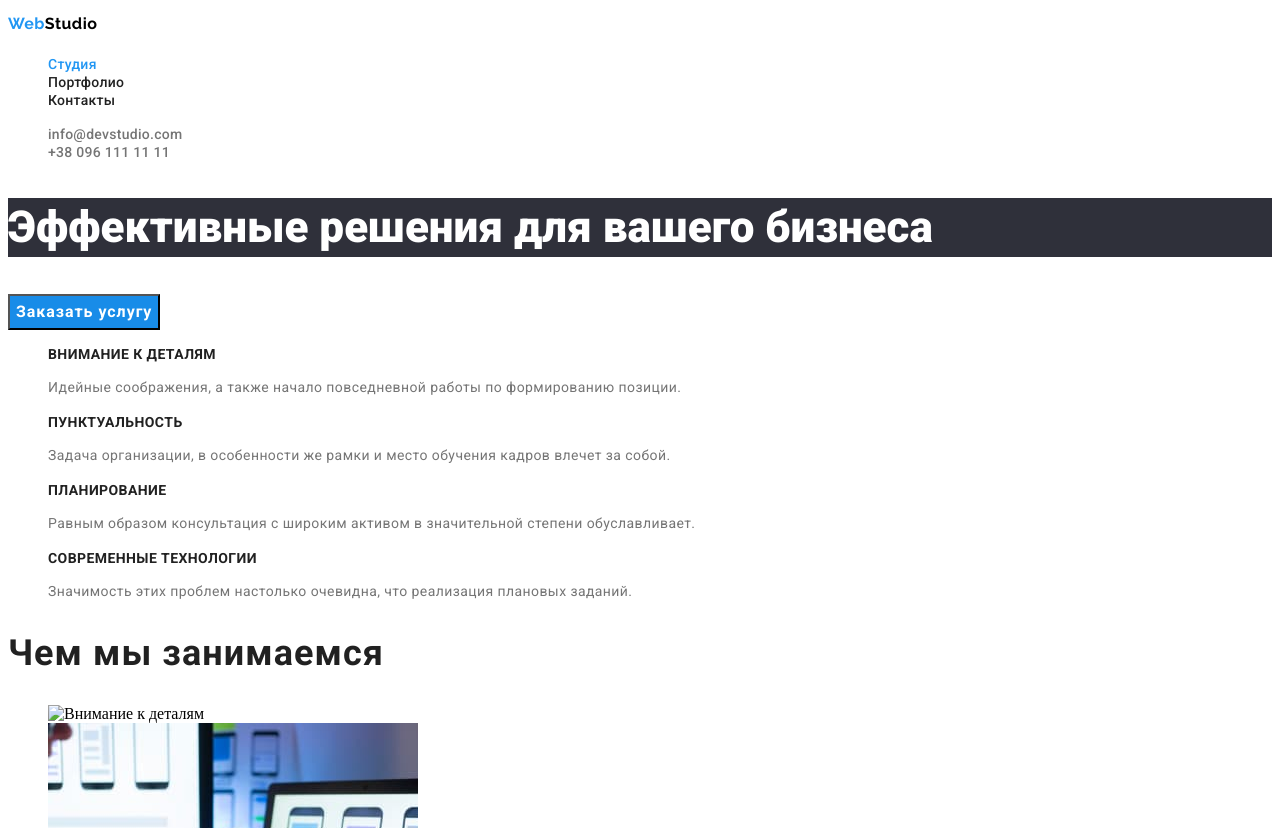
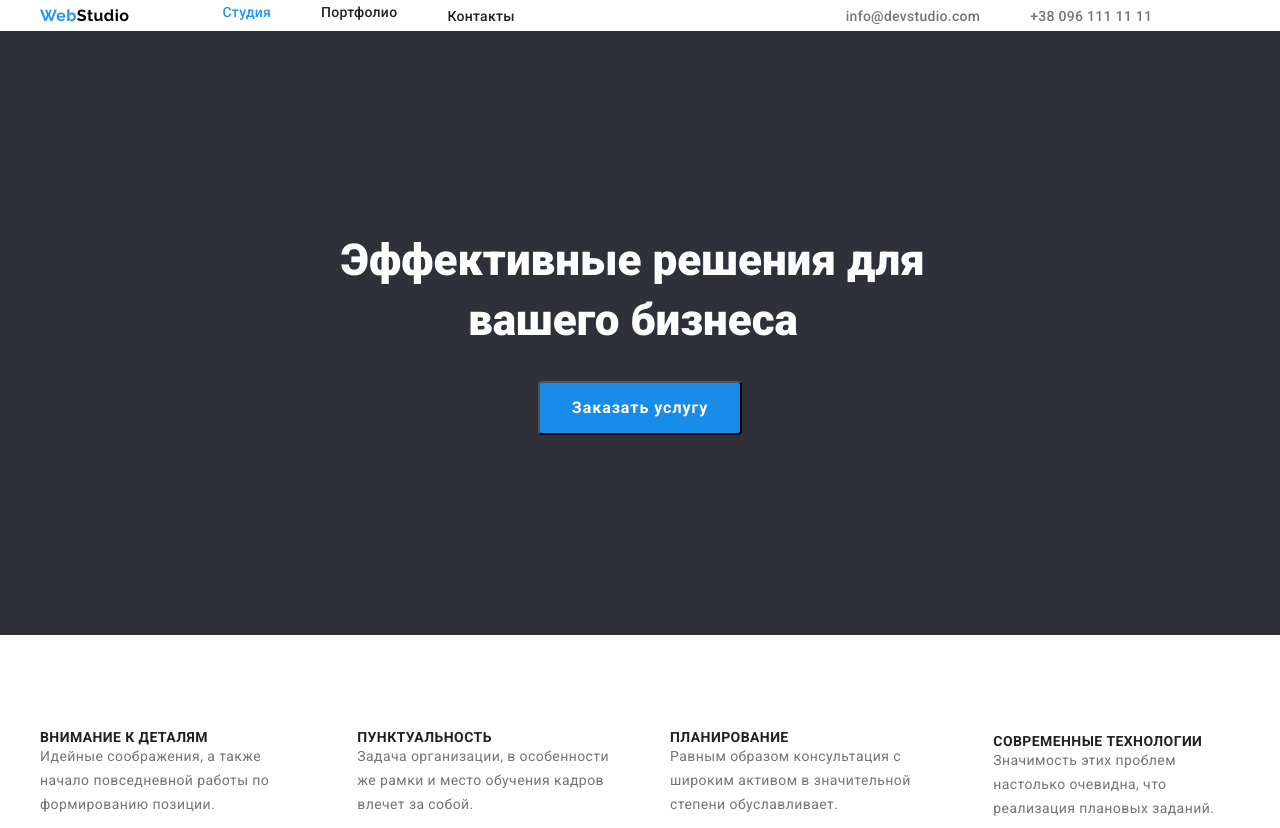
Before and after one commit to gigabyte11/goit-markup-hw-03, a plain HTML site: page index.html in a window 1280 px wide. Shown: the top 828 px of the page. Drawn offline with nearby package versions, Linux system fonts and the light colour scheme.

Commit message:
Зроблено оформлення першої сторінки index.html

```diff
--- a/css/styles.css
+++ b/css/styles.css
@@ -1,5 +1,77 @@
 /*Стилізація верхнього меню секції HEADER*/
+/*Обнуление отступов*/
+h1,
+h2,
+h3,
+h4,
+h5,
+h6,
+p {
+    margin-top: 0;
+    margin-bottom: 0;
+}
 
+ul,ol{
+    margin-top: 0;
+    margin-bottom: 0;
+    padding-left: 0;
+    list-style: none;
+}
+
+img{
+    display: block;
+}
+/*Обнуление отступов*/
+.container
+{
+    width: 1200px;
+    margin: 0 auto;
+}
+
+/*header*/
+.header-container
+{
+    display: flex;
+    align-items: center;
+}
+.navigation
+{
+    display: flex;
+    align-items: center;
+}
+.menu
+{
+    display: flex;
+    align-items: center;
+}
+.adress
+{
+    display: flex;
+    align-items: center;
+}
+
+.logo
+{
+    margin-right: 93px;
+}
+.list:not(:last-child)
+{
+    margin-right: 50px;
+}
+
+.list-adress
+{
+    list-style: none; /*прибирає точки в списку*/
+    margin-right: auto;
+}
+.mail-link
+{
+    margin-left: 331px;
+}
+.tel-link
+{
+    margin-left: 50px;
+}
 /*Логотип WebStudio*/
 .logo{
     font-family: Raleway;
@@ -7,6 +79,7 @@
     font-weight: bold; s
     font-size: 26px;
     line-height: 31px;
+
 /* identical to box height */
     letter-spacing: 0.03em;
     color: #2196F3;
@@ -82,6 +155,21 @@
 
 
 /*Стилізація секції HERO*/
+.section-hero
+{
+    background: #2f303a;
+    text-align: center;
+    padding-top: 200px;
+    padding-bottom: 200px;
+}
+.hero-z
+{
+    align-items: center;
+    width: 696px;
+    margin-left: 245px;
+    margin-bottom: 30px;
+
+}
 .hero-z
 {
     font-family: Roboto;
@@ -90,27 +178,53 @@
     font-size: 44px;
     line-height: 1.36;
     color: #FFFFFF;
-    background: #2f303a;
 }
+
 .modal-btn
 {
  background: #188ce8;
+ border-radius:4px ;
+ padding: 10px 32px;
  font-family: Roboto;
  font-style: normal;
  font-weight: bold;
  font-size: 16px;
  line-height: 30px;
  /* identical to box height, 187% */
-    display: flex;
  align-items: center;
  text-align: center;
  letter-spacing: 0.06em;
+ border-radius:4px ;
  color: #FFFFFF;
  cursor: pointer;
 }
 
 /*Стилізація секцій */
 /*Секція особенності Section-1*/
+.section
+{
+    padding-top: 94px;
+    padding-bottom: 94px;
+}
+.features-container
+{
+    display: flex;
+    align-items: center;
+}
+.features-menu
+{
+    display: flex;
+    align-items: center;
+}
+/*.list{
+    width: 270px;
+}
+.list:not(:last-child)
+{
+    margin-right: 30px;
+}
+
+*/
 .hero-list
 {
     font-family: Roboto;
@@ -144,10 +258,32 @@
     line-height: 1.16;
     letter-spacing: 0.03em;
     color: #212121;
+    margin-bottom: 50px;
+    text-align: center;
 }
 
+.work-section
+{
+    display: flex;
+    align-items: center;
+}
+.list1:not(:last-child)
+{
+    margin-right: 30px;
+    list-style: none;
+}
 
 /*Секція наша команда Section-3*/
+.section3
+{
+    background: #f5f4fa;
+
+}
+.team-work
+{
+    display: flex;
+    align-items: center;
+}
 .section-our-team
 {
     font-family: Roboto;
@@ -156,7 +292,10 @@
     font-size: 16px;
     line-height: 1.19;
     letter-spacing: 0.03em;
+    text-align: center;
     color: #212121;
+    margin-top: 30px;
+    margin-bottom: 10px;
 }
 .section-profession
 {
@@ -167,6 +306,7 @@
     font-size: 16px;
     line-height: 1.19;
     letter-spacing: 0.03em;
+    text-align: center;
     color: #757575;
 }
 /*Стилізація секяції footer*/
@@ -174,7 +314,15 @@
 .footer
 {
     background: #2F303A;
+    padding-top: 60px;
+    right: 252px;
 }
+/*.footer-container
+{
+    width: 1200px;
+    right: 252px;
+}*/
+
 .logo-footer
 {
     font-family: Raleway;
@@ -198,6 +346,11 @@
 {
     color:white
 }
+.adress-list
+{
+    padding-top:  20px;
+    padding-bottom: 60px;
+}
 .footer-adres-1
 {
     font-family: Roboto;
@@ -220,6 +373,14 @@
     color: rgba(255, 255, 255, 0.6);
     text-decoration: none;
 }
+
+.list:not(:last-child)
+{
+    margin-bottom: 9px;
+}
+
+
+
 
 /*portfolio.html*/
 /*Стилізація та сторінки portfolio*/
--- a/index.html
+++ b/index.html
@@ -8,11 +8,13 @@
     <link rel="preconnect" href="https://fonts.gstatic.com">
     <link
         href="https://fonts.googleapis.com/css2?family=Raleway:wght@700&family=Roboto:wght@400;500;700;900&display=swap" rel="stylesheet">
+    <link rel="stylesheet" href="https://cdnjs.cloudflare.com/ajax/libs/modern-normalize/0.2.0/modern-normalize.min.css" integrity="sha512-sqIVMkf5f8XGYI/UZYGs7wODxlUeoj9JknataPfUwtvrSKWMHrMXGZ7Evb6nabFYJQG15vFFyALe6r0nWCD1Ug==" crossorigin="anonymous" referrerpolicy="no-referrer" />
     <link rel="stylesheet" href="./css/styles.css">
 </head>
 <body>
     <!--Секція HEADER-->
     <header class="header">
+        <div class="container header-container">
         <nav class="navigation">
             <a class="logo" href="./"><span class="logo-web">Web</span><span class="logo-s">Studio</span></a>
             <ul class="menu">
@@ -27,26 +29,33 @@
                 </li>
             </ul>
         </nav>
-        <ul>
-            <li class="list">
+        <ul class="adress">
+            <li class="list-adress">
                 <a class="mail-link" href="emailto:info@devstudio.com">info@devstudio.com</a>
             </li>
-            <li class="list">
+            <li class="list-adress">
                 <a class="tel-link" href="tel:+380961111111">+38 096 111 11 11</a>
             </li>
         </ul>
+        </div>
     </header>
+
     <main>
         <!-- Секція HERO -->
-        <section>
+        <section class="section-hero">
+            <div class="container">
             <h1 class="hero-z">Эффективные решения
                 для вашего бизнеса</h1>
             <button class="modal-btn" type="button">Заказать услугу</button>
+            </div>
         </section>
+
+
         <!--Секція ОСОБЕНОСТи  Section-1-->
-        <section>
+        <section class="section">
+            <div class="container features-container">
             <h2 hidden>Наши особенности</h2>
-            <ul>
+            <ul class="features-menu">
                 <li class="list">
                     <h2 class="hero-list">Внимание к деталям</h2>
                     <p class="hero-list-item">Идейные соображения, а также начало повседневной работы по формированию позиции.</p>
@@ -64,27 +73,32 @@
                     <p class="hero-list-item">Значимость этих проблем настолько очевидна, что реализация плановых заданий.</p>
                 </li>
             </ul>
+            </div>
+            </section>
         </section>
         <!--Секція Чем мы занимаемся Section-2-->
-        <section>
+        <section class="work section">
+            <div class="container">
             <h2 class="section-work">Чем мы занимаемся</h2>
-            <ul>
-                <li class="list">
+            <ul class="work-section" >
+                <li class="list1">
                     <img src="/images/img-1.jpg" alt="Внимание к деталям" width="370" height="294">
                 </li>
-                <li class="list">
+                <li class="list1">
                     <img src="./images/img-2.jpg" alt="Пунктуальность" width="370" height="294">
                 </li>
-                <li class="list">
+                <li class="list1">
                     <img src="./images/img-3.jpg" alt="Современные технологии" width="370" height="294">
                 </li>
             </ul>
+            </div>
         </section>
         <!--Секція Наша команда Section-3-->
-        <section>
+        <section class="section3 section">
+            <div class="container">
             <h2 class="section-work">Наша команда</h2>
-            <ul>
-                <li class="list">
+            <ul class="team-work">
+                <li class="list1">
                     <img src="/images/img-id.jpg" alt="Игорь Демьненко" width="270" height="260">
                     <h3 class="section-our-team">Игорь Демьяненко</h3>
                     <p class="section-profession">Product Designer</p>
@@ -104,18 +118,21 @@
                     <p class="section-profession">UI Designer</p>
                 </li>
             </ul>
+            </div>
         </section>
     </main>
     <footer class="footer">
+        <div class="container footer-container">
         <!--Контакти-->
         <a class="logo-footer" href="./"><span class="logo-footer-web">Web</span><span class="logo-footer-s">Studio</span></a>
         <address>
-        <ul>
+        <ul class="adress-list">
             <li class="list"><a class="footer-adres-1" href="https://goo.gl/maps/1ds3YkNvuFU2GXz48" target="_blank" rel="noopener noreferrer">г. Киев, пр-т Леси Украинки, 26</a></li>
             <li class="list"><a class="footer-adres-2" href="mailto:info@example.com">info@example.com</a></li>
             <li class="list"><a class="footer-adres-2" href="tel:+380991111111">+38 099 111 11 11</a></li>
         </ul>
     </address>
+    </div>
     </footer>
 </body>
 </html>
```
Lines whose indentation alone changed are shown as unchanged.
